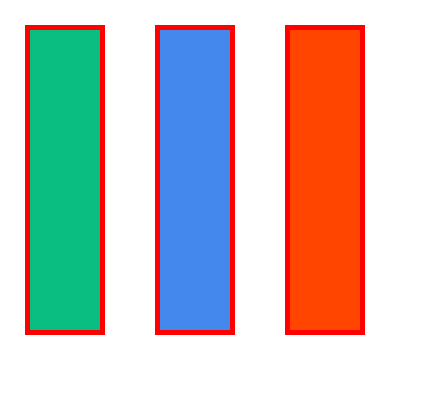
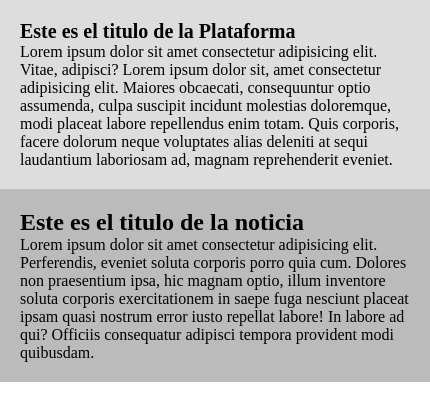
Before and after one commit to juanmacar15/CSS_intermedio, a plain HTML site: page index.html in a window 390 px wide. Shown: the whole page, 430 px wide, since content can reach past the window. Drawn offline with Linux system fonts and the light colour scheme.

Commit message:
conceptos basicos de responsive

```diff
--- a/index.html
+++ b/index.html
@@ -6,17 +6,21 @@
     <meta name="viewport" content="width=device-width, initial-scale=1.0">
     <link rel="stylesheet" href="style.css">
     <title>Document</title>
+    <meta name="viewport" content="width=device-width, initial-scale=1.0">
+
 </head>
 <body>
 
-   <div class="padre">
-    <div class="caja1">
+    <div class="caja">
+        <h1>Este es el titulo de la Plataforma</h1>
+        <p>Lorem ipsum dolor sit amet consectetur adipisicing elit. Vitae, adipisci?
+        Lorem ipsum dolor sit, amet consectetur adipisicing elit. Maiores obcaecati, consequuntur optio assumenda, culpa suscipit incidunt molestias doloremque, modi placeat labore repellendus enim totam. Quis corporis, facere dolorum neque voluptates alias deleniti at sequi laudantium laboriosam ad, magnam reprehenderit eveniet.
+        </p>
     </div>
     <div class="caja2">
+        <h2>Este es el titulo de la noticia</h2>
+        <p>Lorem ipsum dolor sit amet consectetur adipisicing elit. Perferendis, eveniet soluta corporis porro quia cum. Dolores non praesentium ipsa, hic magnam optio, illum inventore soluta corporis exercitationem in saepe fuga nesciunt placeat ipsam quasi nostrum error iusto repellat labore! In labore ad qui? Officiis consequatur adipisci tempora provident modi quibusdam.</p>
     </div>
-    <div class="caja3">
-    </div>
-   </div>
 
 </body>
 </html>
--- a/style.css
+++ b/style.css
@@ -3,30 +3,28 @@
     padding: 0;
 }
 
-.padre{
-    display: flex;
+div{
+    width: 45%;
+    display: inline-block;
+    padding: 20px;
+    background: #ddd;
 }
 
-.caja1{
-    margin: 25px;
-    width: 220px;
-    height: 300px;
-    border: 5px solid red;
-    background-color: rgb(10, 190, 130);
+h1{
+    font-size: 24px;
 }
 
 .caja2{
-    margin: 25px;
-    width: 220px;
-    height: 300px;
-    border: 5px solid red;
-    background-color: #48e;
+    background: #bbb;
 }
 
-.caja3{
-    margin: 25px;
-    width: 220px;
-    height: 300px;
-    border: 5px solid red;
-    background-color: orangered;
+@media only screen and (max-width: 800px) {
+
+    div{
+        display: block;
+        width: 100%;
+    }
+    h1{
+        font-size: 20px;
+    }
 }
```
